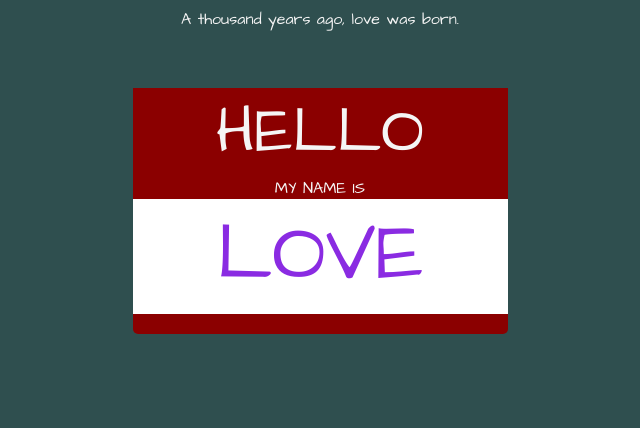
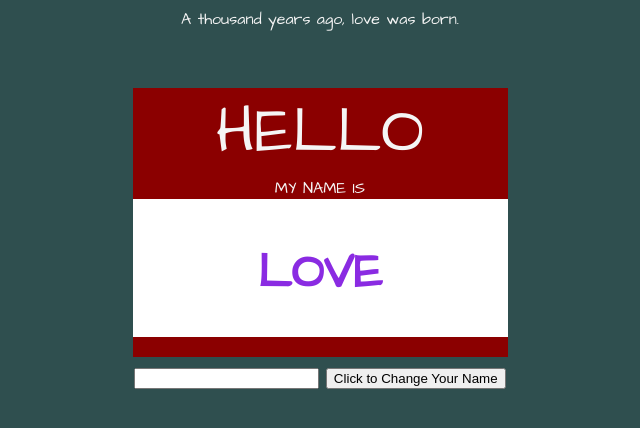
Before and after one commit to joeycardella/lab-02a-nametag, a plain HTML site: page index.html in a window 1280 px wide. Shown: the whole page, without its empty margins (320-960 px from the left). Drawn offline with Linux system fonts and the light colour scheme.

Commit message:
updated with name change

```diff
--- /dev/null
+++ b/app.js
@@ -0,0 +1,14 @@
+const myGreeting = document.getElementById('current-name');
+const myInput = document.getElementById('name-input');
+const myButton = document.getElementById('name-button');
+
+// this is how we tell the button to listen for clicks
+myButton.addEventListener('click', () => {
+    // the cool zone -- the place where stuff happens in response to a click!
+    // go grab the current value of the text input
+    const userInput = myInput.value;
+console.log(userInput)
+;
+
+    myGreeting.textContent = userInput;
+});
--- a/index.html
+++ b/index.html
@@ -13,14 +13,20 @@
     <main>
         <section class="verytop">A thousand years ago, love was born.</section>
         <section class="top">
-                <div class ="hello">HELLO</div>
+                <div class="hello">HELLO</div>
                 <divc class="myname">MY NAME IS</div>
         </section>
         <section class="middle">
-                <div class="love">LOVE</div>
+            <h2 id="current-name">LOVE</h2>
+
         </section>
         <section class="bottom"></section>
+        <section class="very-bottom">
+            <input id="name-input" />
+            <button id="name-button">Click to Change Your Name</button>
+        </section>
 
     </main>
+    <script src="app.js"></script>
 </body>
 </html>
--- a/style.css
+++ b/style.css
@@ -1,4 +1,3 @@
-
 body {
     background-color: darkslategrey;
     display: flex;
@@ -35,11 +34,22 @@ p {
 }
 .middle {
     background-color: white;
-    height: 115px
+    color: blueviolet;
+    font-size: 2rem;
+    height: 135px;
+    align-content: center;
+    justify-content: center;
+    padding-top: 1px;
+    padding-bottom: 2px;
 }
 .bottom {
 
     height: 20px
+}
+
+.very-bottom {
+    background-color: darkslategray;
+    padding-top: 10px;
 }
 
 .hello {
```
